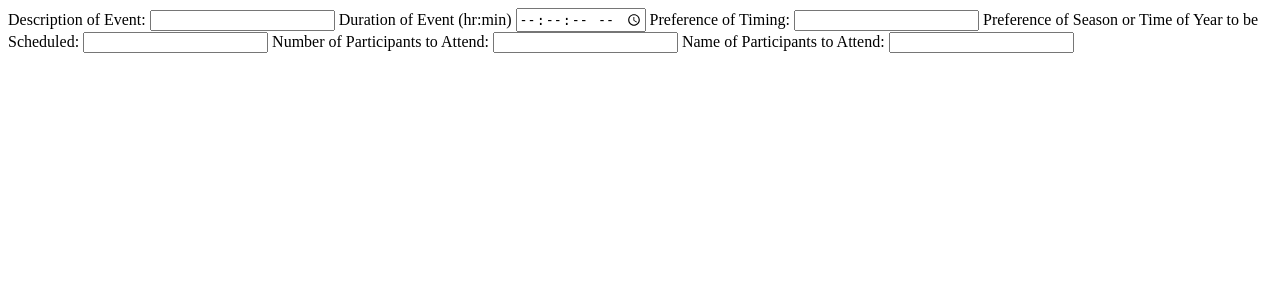
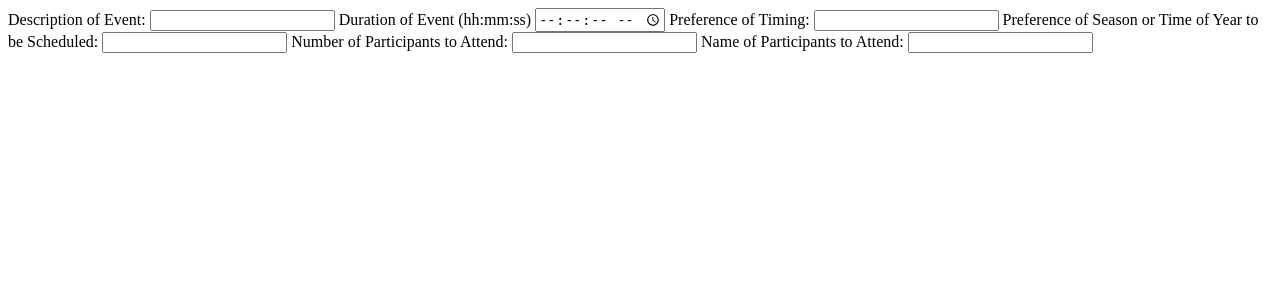
Before and after one commit to dhanr7/Community_Planner, a Flask app: page /ai in a window 1280 px wide. Shown: the top 300 px of the page. Run offline with Flask 3, Linux system fonts and the light colour scheme.

```diff
--- a/templates/ai.html
+++ b/templates/ai.html
@@ -13,7 +13,7 @@
                 <label for = "description">Description of Event:</label>
                 <input type="text" id="description" name="description" required>
 
-                <label for = "duration">Duration of Event (hr:min) </label>
+                <label for = "duration">Duration of Event (hh:mm:ss) </label>
                 <input type="time" step="2" id ="durations" name="duration" required>
 
                 <label for = "timing_preference">Preference of Timing: </label>
```
Also changed, not shown: 1 other file.
